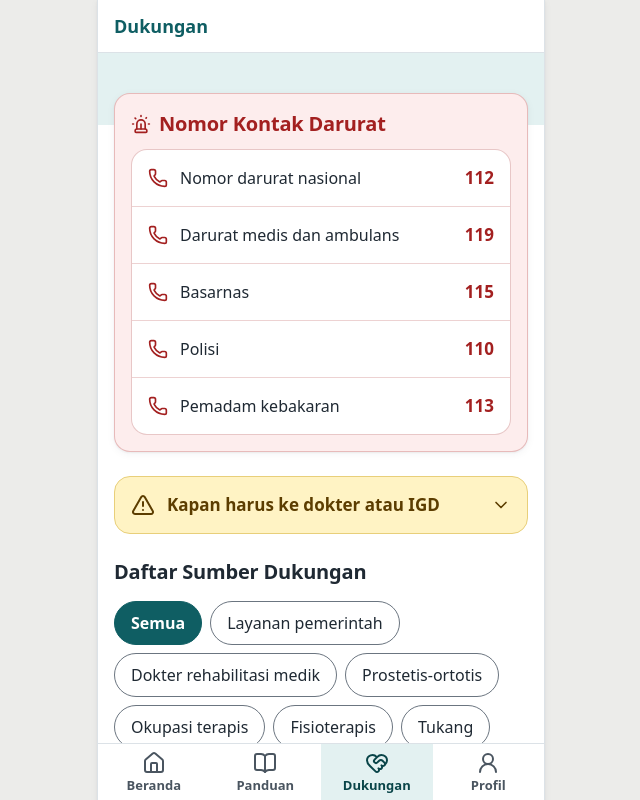
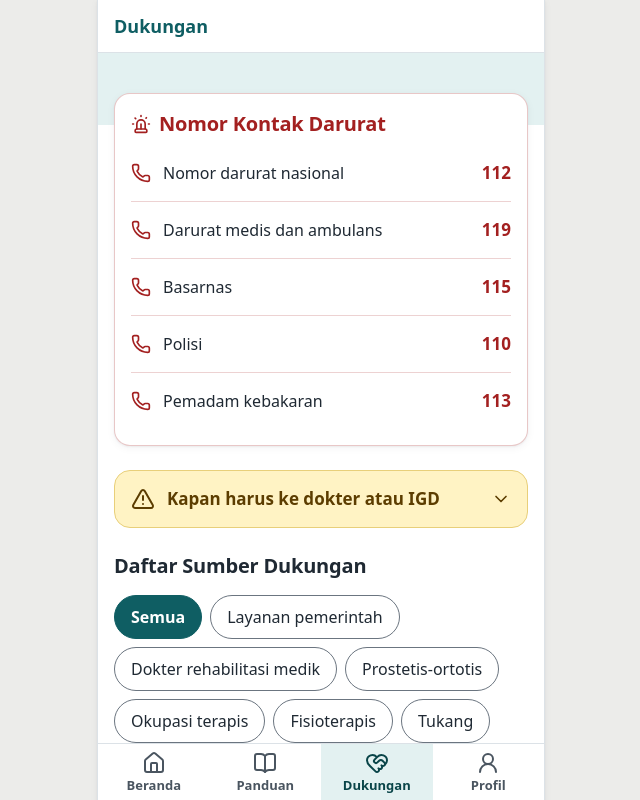
Before and after one commit to titohanafi/transisidnr, a React (Vite) app: page /#/kontak in a window 1280 px wide. Shown: the top 800 px of the page, without its empty margins (319-959 px from the left). Built offline with nearby package versions, Linux system fonts and the light colour scheme.

Commit message:
Dukungan: panel Nomor Kontak Darurat berlatar putih
Co-Authored-By: Claude Sonnet 5.5 <noreply@anthropic.com>

```diff
--- a/src/screens/Kontak.tsx
+++ b/src/screens/Kontak.tsx
@@ -88,16 +88,16 @@ export function Kontak() {
     <Halaman judul={t.judul} judulTersembunyi latarPutih kepalaPita="hijau" kepalaTumpang kepala={<div aria-hidden="true" />}>
       <div className="flex flex-col gap-bagian">
         {darurat && darurat.entri.length > 0 && (
-          <section aria-labelledby="nomor-darurat" className="rounded-kartu border border-bahaya/25 bg-bahaya-muda p-4 shadow-kartu">
+          <section aria-labelledby="nomor-darurat" className="rounded-kartu border border-bahaya/25 bg-white p-4 shadow-kartu">
             <h2 id="nomor-darurat" className="flex items-center gap-2 text-subjudul text-bahaya">
               <Siren className="h-5 w-5 shrink-0 text-bahaya" strokeWidth={2} aria-hidden="true" focusable="false" />
               {darurat.kategori.nama}
             </h2>
-            <ul className="mt-isi divide-y divide-bahaya/20 overflow-hidden rounded-kartu border border-bahaya/25 bg-white">
+            <ul className="mt-2 divide-y divide-bahaya/20">
               {darurat.entri.map((e) =>
                 e.telepon ? (
                   <li key={e.id}>
-                    <a href={urlTelepon(e.telepon)} className="tekan flex min-h-[56px] items-center gap-3 px-4 py-3">
+                    <a href={urlTelepon(e.telepon)} className="tekan flex min-h-[56px] items-center gap-3 py-3">
                       <Phone className="h-5 w-5 shrink-0 text-bahaya" strokeWidth={2} aria-hidden="true" focusable="false" />
                       <span className="min-w-0 flex-1 font-medium leading-snug">{e.nama.replace(/\s*\(\d+\)$/, "")}</span>
                       <span className="shrink-0 text-judulKartu font-bold tabular-nums text-bahaya">{e.telepon}</span>
```
Also changed, not shown: 1 other file (tests, documents, lock files or other folders).
